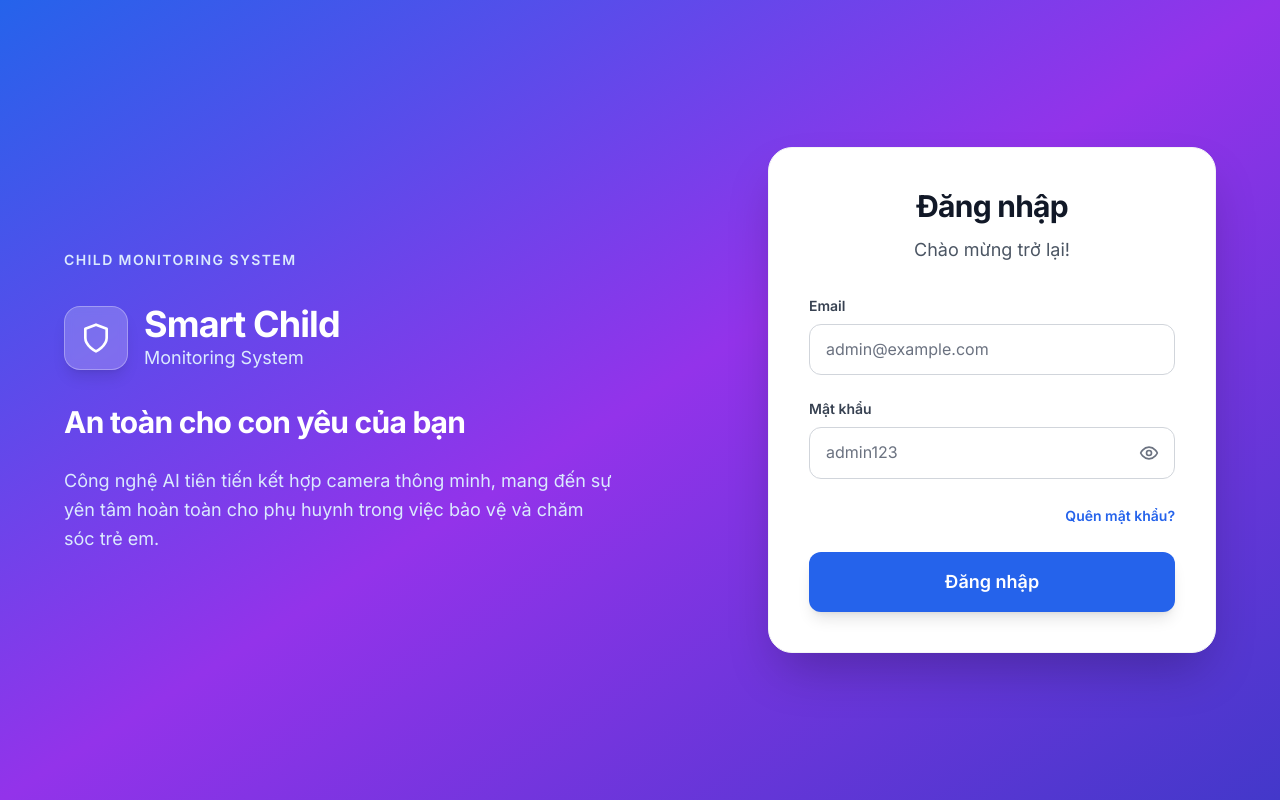
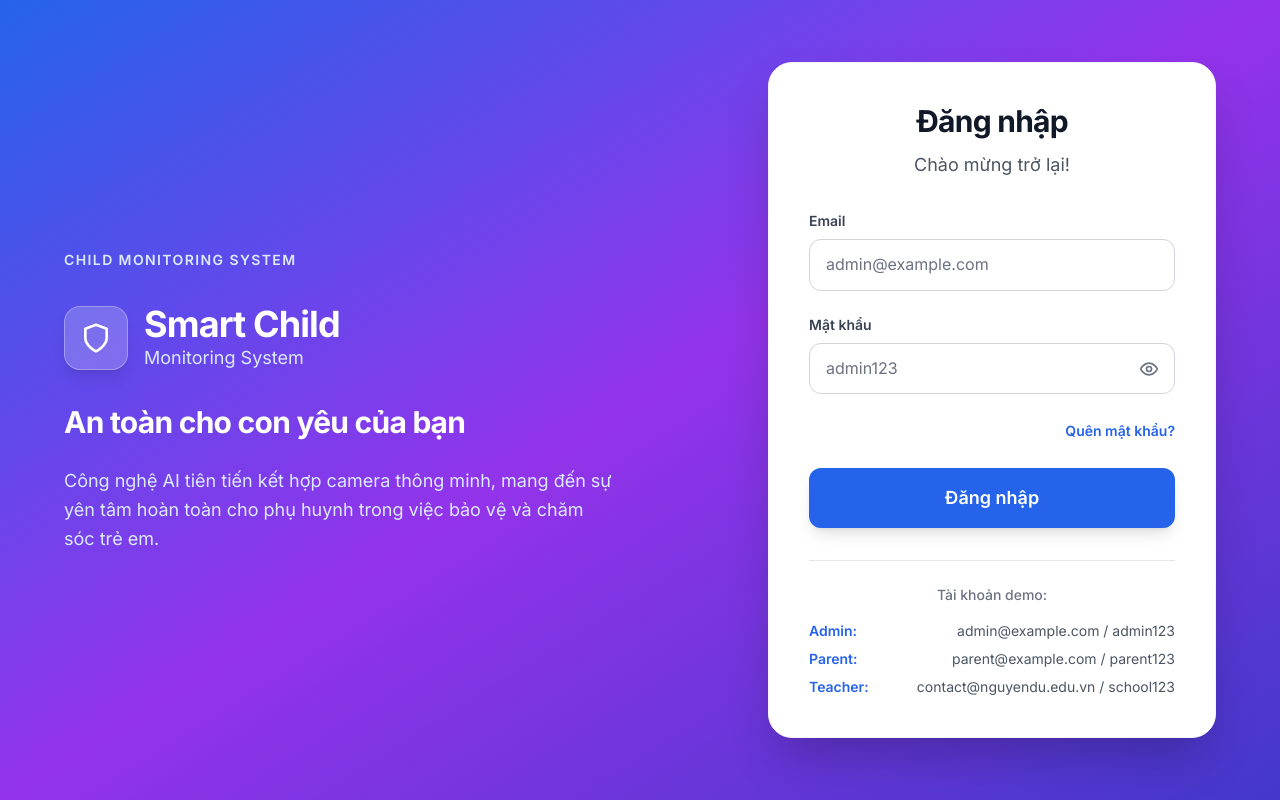
Before and after one commit to dattnguyen-03/Exe201_Web, a React (Vite) app: page /login in a window 1280 px wide. Built offline with nearby package versions, Linux system fonts and the light colour scheme.

Commit message:
Revert "fix"
This reverts commit 42859b773e4cdbbae95b8fe66c294e6f1e755fd8.

```diff
--- a/src/pages/LoginPage.tsx
+++ b/src/pages/LoginPage.tsx
@@ -180,7 +180,7 @@ const LoginPage: React.FC = () => {
                 </form>
 
                 {/* Demo Accounts */}
-                {/* <div className="mt-8 pt-6 border-t border-gray-200">
+                <div className="mt-8 pt-6 border-t border-gray-200">
                   <p className="text-sm text-gray-500 text-center mb-4 font-medium">Tài khoản demo:</p>
                   <div className="space-y-2 text-sm">
                     <div className="flex justify-between">
@@ -196,7 +196,7 @@ const LoginPage: React.FC = () => {
                       <span className="text-gray-600">contact@nguyendu.edu.vn / school123</span>
                     </div>
                   </div>
-                </div> */}
+                </div>
               </div>
             </div>
           </div>
```
